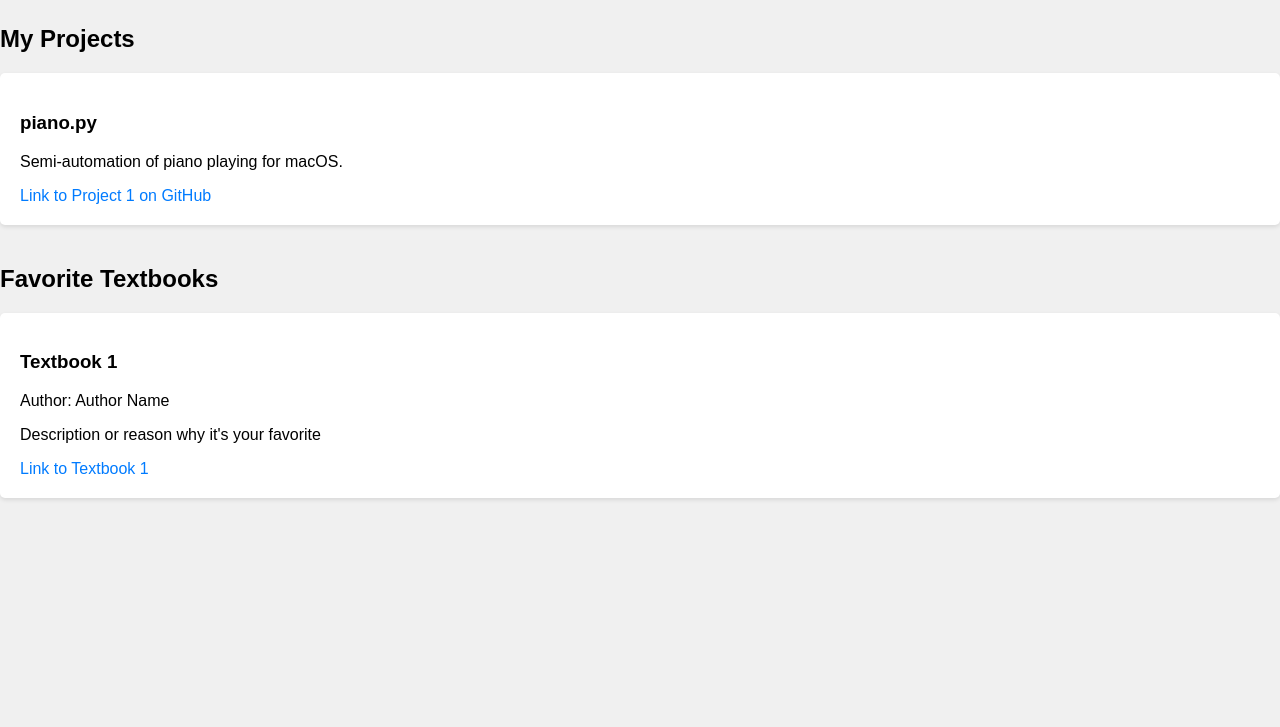
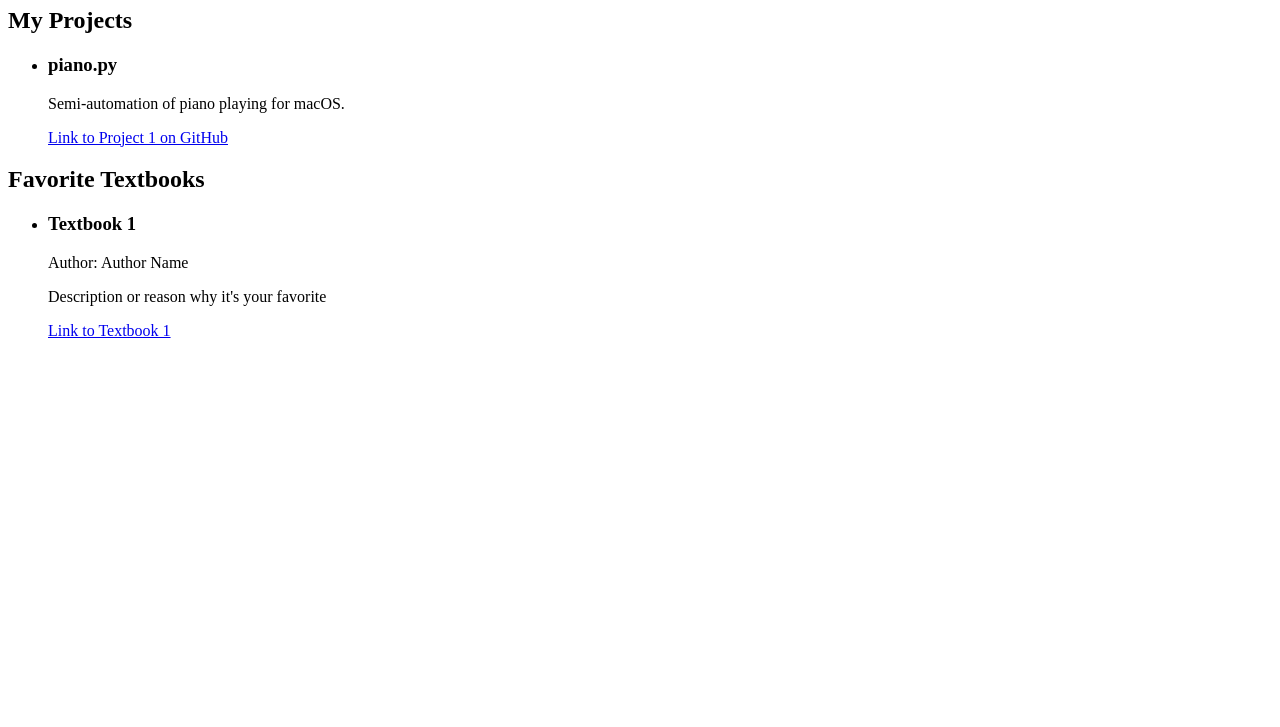
Before and after one commit to atortellini/atortellini.github.io, a plain HTML site: page index.html in a window 1280 px wide. Shown: the part 73-800 px from the top of the page. Drawn offline with Linux system fonts and the light colour scheme.

Commit message:
Update styles.css

```diff
--- a/styles.css
+++ b/styles.css
@@ -2,42 +2,28 @@
 
 /* Body Styles */
 body {
-    font-family: Arial, sans-serif;
-    margin: 0;
-    padding: 0;
-    background-color: #f0f0f0;
 }
 
 /* Header Styles */
 h1 {
-    text-align: center;
 }
 
 /* Section Styles */
 h2 {
-    margin-top: 40px;
 }
 
 /* Project and Textbook Styles */
 ul {
-    list-style-type: none;
-    padding: 0;
 }
 
 li {
     content: "- ";
-    background-color: #fff;
-    margin-bottom: 20px;
-    padding: 20px;
-    border-radius: 5px;
-    box-shadow: 0 2px 4px rgba(0, 0, 0, 0.1);
 }
 
 a {
-    color: #007bff;
-    text-decoration: none;
+
 }
 
 a:hover {
-    text-decoration: underline;
+
 }
```
